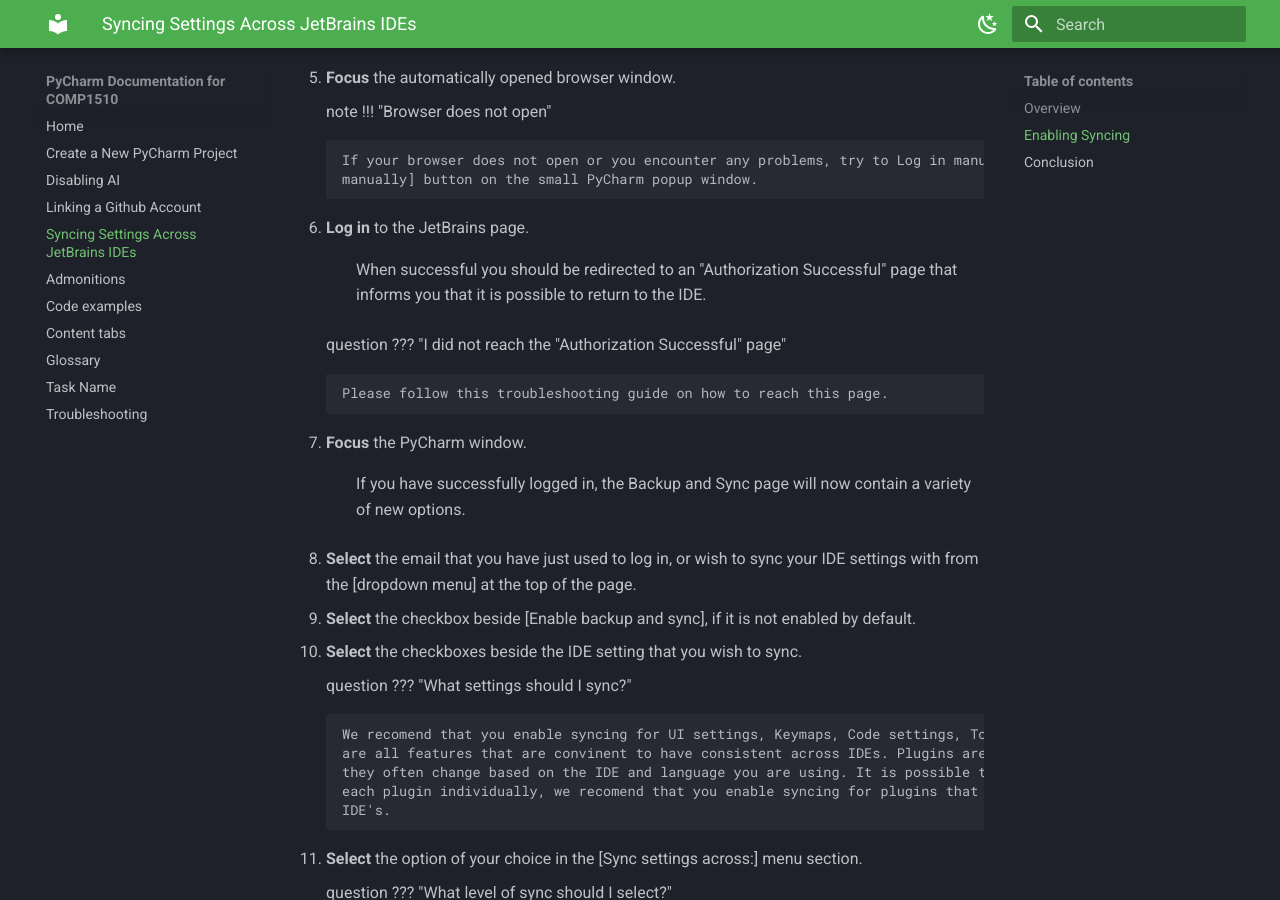
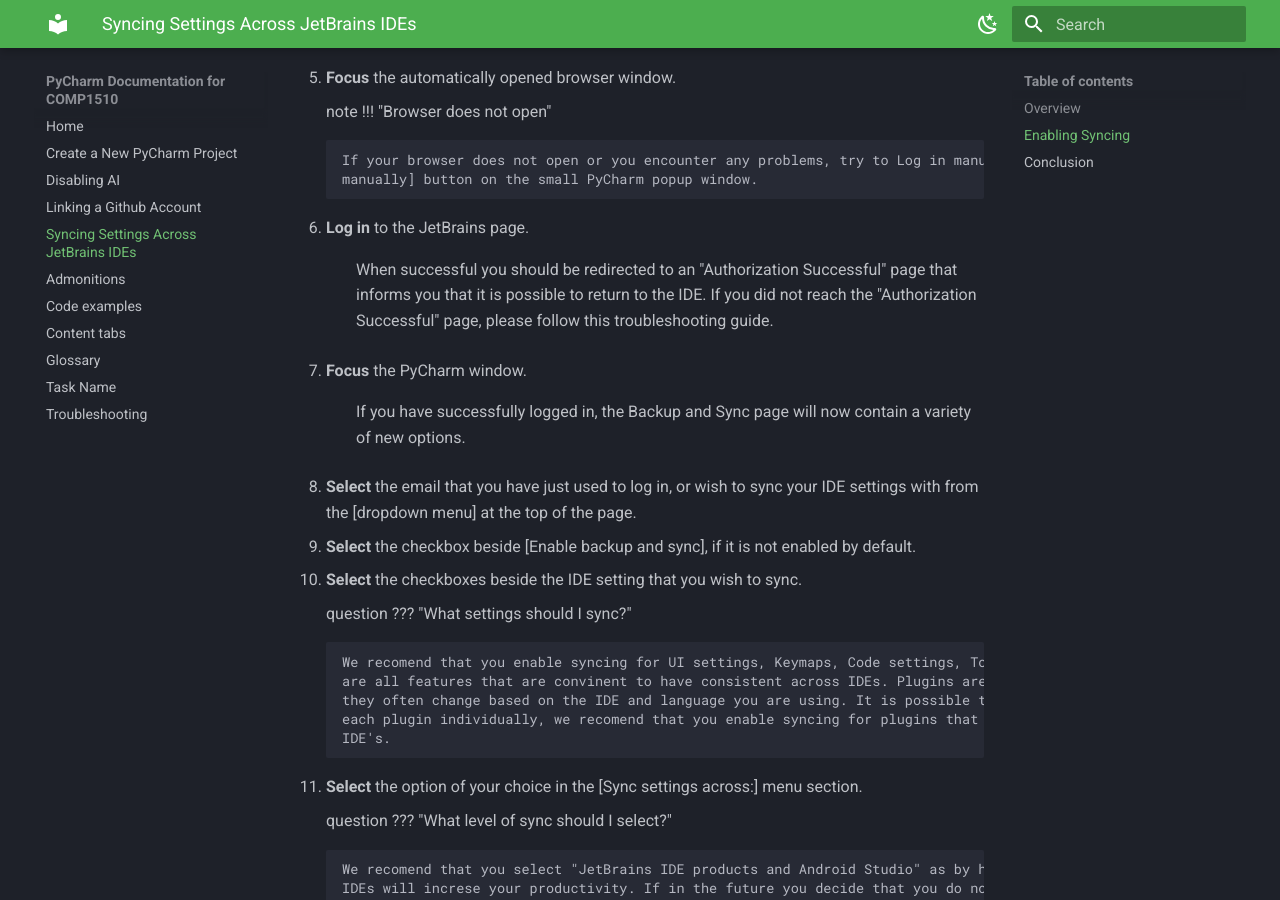
Before and after one commit to farahalterman/mkdocsDemo, an MkDocs documentation site: the page built from docs/Syncing-IDE-Settings.md, in a window 1280 px wide and 900 px high, scrolled down 793 px. Built offline with MkDocs 1.6.1 and Material for MkDocs 9.7.7, drawn with Linux system fonts in a browser that asks for light colours.

Commit message:
Update admonitions

```diff
--- a/docs/Syncing-IDE-Settings.md
+++ b/docs/Syncing-IDE-Settings.md
@@ -34,12 +34,8 @@ settings menu.
 6. **Log in** to the JetBrains page.
 : When successful you should be redirected to an "Authorization Successful" page that informs you that it is possible to
 return to the IDE.
-
-    question ??? "I did not reach the "Authorization Successful" page"
-
-        Please follow this troubleshooting guide on how to reach this page.
-
-    [//]: # (TODO: create and link TS guide)
+If you did not reach the "Authorization Successful" page, please follow this troubleshooting guide.
+[//]: # (TODO: create and link TS guide)
 
 7. **Focus** the PyCharm window.
 : If you have successfully logged in, the Backup and Sync page will now contain a variety of new options.
```
